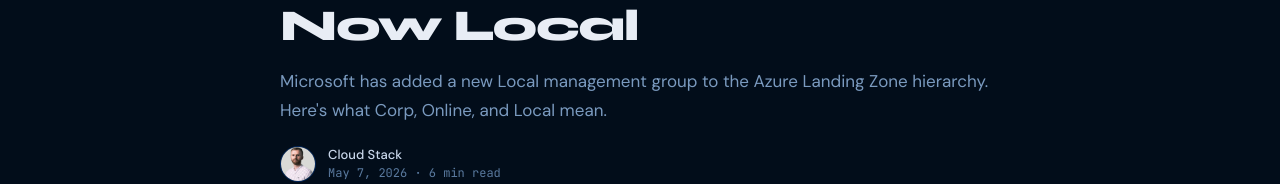
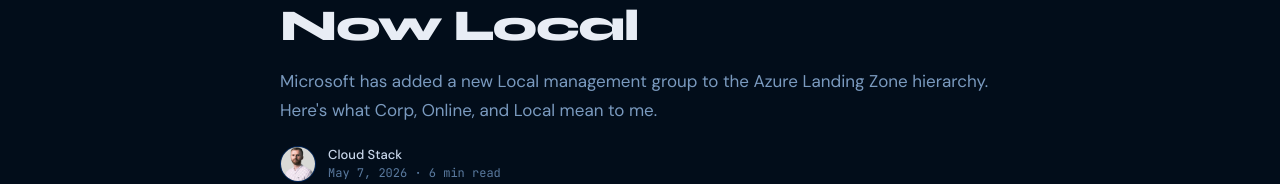
Before and after one commit to PJ-Neill/cloudstack, a Next.js app: page /blog/alz-corp-online-local in a window 1280 px wide. Shown: the part 237-421 px from the top of the page. Built offline with nearby package versions, Linux system fonts and the light colour scheme.

Commit message:
Update ALZ post excerpt

```diff
--- a/src/data/content.ts
+++ b/src/data/content.ts
@@ -24,7 +24,7 @@
   {
     slug: 'alz-corp-online-local',
     title: 'Corp, Online, and Now Local',
-    excerpt: 'Microsoft has added a new Local management group to the Azure Landing Zone hierarchy. Here\'s what Corp, Online, and Local mean.',
+    excerpt: 'Microsoft has added a new Local management group to the Azure Landing Zone hierarchy. Here\'s what Corp, Online, and Local mean to me.',
     date: 'May 7, 2026',
     readTime: '6 min read',
     tags: ['Azure Landing Zone', 'Azure Governance', 'Azure Local', 'Azure Policy'],
```
